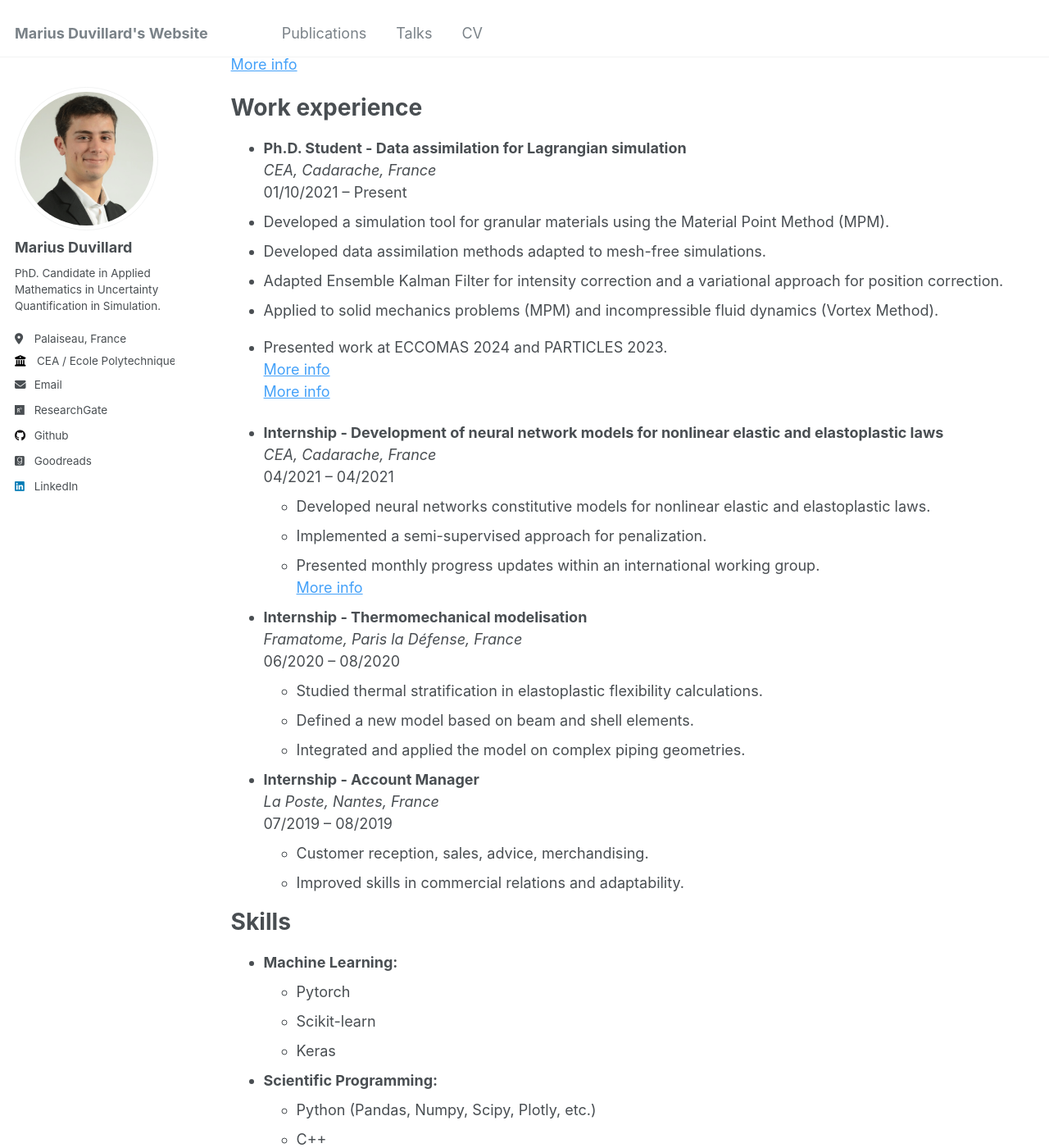
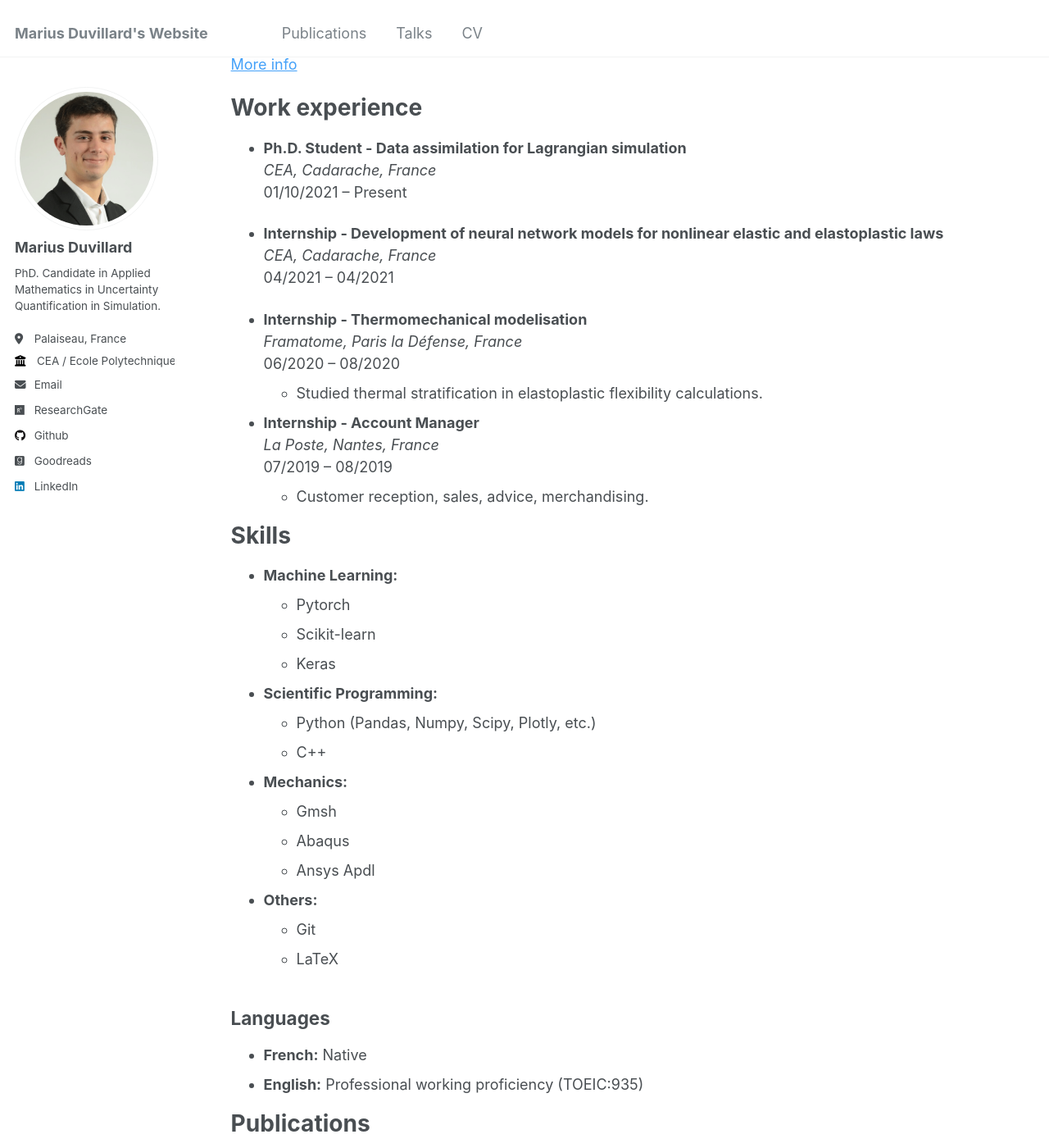
Before and after one commit to marius-duvillard/marius-duvillard.github.io, a Jekyll site: the page built from _pages/cv.md, in a window 1280 px wide and 1400 px high, scrolled down 614 px. Shown: the whole window at 82% size. Built offline with Jekyll 4.4.1, drawn with Linux system fonts in a browser that asks for light colours.

Commit message:
add some elements

```diff
--- a/_pages/cv.md
+++ b/_pages/cv.md
@@ -38,34 +38,21 @@ Work experience
 * **Ph.D. Student - Data assimilation for Lagrangian simulation**
 _CEA, Cadarache, France_
 01/10/2021 – Present
-- Developed a simulation tool for granular materials using the Material Point Method (MPM).
-- Developed data assimilation methods adapted to mesh-free simulations.
-- Adapted Ensemble Kalman Filter for intensity correction and a variational approach for position correction.
-- Applied to solid mechanics problems (MPM) and incompressible fluid dynamics (Vortex Method).
-- Presented work at ECCOMAS 2024 and PARTICLES 2023.
-[More info](https://eccomas2024.org/event/contribution/288ac6b0-98ca-11ee-8a2d-000c29ddfc0c)
-[More info](https://particles2023.cimne.com/event/contribution/de1204ac-dacd-11ed-9a1c-000c29ddfc0c)
 
 * **Internship - Development of neural network models for nonlinear elastic and elastoplastic laws**
 _CEA, Cadarache, France_
 04/2021 – 04/2021
-  - Developed neural networks constitutive models for nonlinear elastic and elastoplastic laws.
-  - Implemented a semi-supervised approach for penalization.
-  - Presented monthly progress updates within an international working group.
-  [More info](https://www.researchgate.net/publication/355818919_Implementation_of_neural_network_based_constitutive_models)
 
 * **Internship - Thermomechanical modelisation**
 _Framatome, Paris la Défense, France_
 06/2020 – 08/2020
   - Studied thermal stratification in elastoplastic flexibility calculations.
-  - Defined a new model based on beam and shell elements.
-  - Integrated and applied the model on complex piping geometries.
 
 * **Internship - Account Manager**
 _La Poste, Nantes, France_
 07/2019 – 08/2019
   - Customer reception, sales, advice, merchandising.
-  - Improved skills in commercial relations and adaptability.
+
 
 Skills
 ======
@@ -84,6 +71,11 @@ Skills
   - Git
   - LaTeX
 
+## Languages
+
+- **French:** Native
+- **English:** Professional working proficiency (TOEIC:935)
+
 Publications
 ======
   <ul>{% for post in site.publications reversed %}
```
Also changed, not shown: _pages/about.md (+2 -0 lines).
